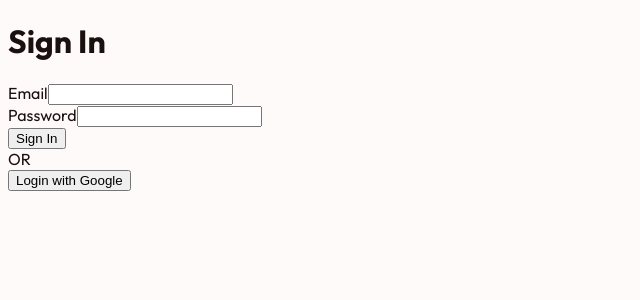
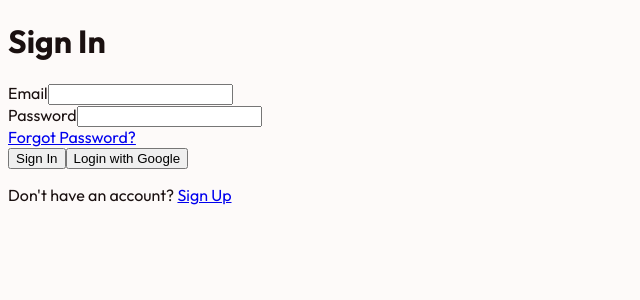
Before and after one commit to teckann/JomBeli, a Next.js app: page /signin in a window 1280 px wide. Shown: the top 300 px of the page, without its empty margins (0-640 px from the left). Built offline with nearby package versions, Linux system fonts and the light colour scheme.

Commit message:
test: testing the login function, global css, module css implementation

```diff
--- a/app/_components/LoginButton.jsx
+++ /dev/null
@@ -1,7 +0,0 @@
-"use client";
-
-import { signInWithGoogleAction } from "../_lib/actions";
-
-export default function LoginButton() {
-  return <button onClick={() => signInWithGoogleAction()}>Login with Google</button>;
-}
--- a/app/_components/LoginForm.jsx
+++ /dev/null
@@ -1,21 +0,0 @@
-"use client";
-
-import { signInWithEmailAction } from "../_lib/actions";
-
-export default function LoginForm() {
-  return (
-    <form action={signInWithEmailAction}>
-      <div>
-        <label htmlFor="email">Email</label>
-        <input type="email" id="email" name="email" required />
-      </div>
-
-      <div>
-        <label htmlFor="password">Password</label>
-        <input type="password" id="password" name="password" required />
-      </div>
-
-      <button type="submit">Sign In</button>
-    </form>
-  );
-}
--- /dev/null
+++ b/app/_components/SignInForm.jsx
@@ -0,0 +1,36 @@
+"use client";
+
+import { signInWithEmailAction } from "../_lib/actions";
+import { signInWithGoogleAction } from "../_lib/actions";
+// import "@/app/_styles/globals.css";
+// import styles from "./SignInForm.module.css";
+
+export default function SignInForm() {
+  return (
+    <form action={signInWithEmailAction}>
+      <div>
+        <label>Email</label>
+        <input type="email" id="email" name="email" required />
+      </div>
+
+      <div>
+        <label>Password</label>
+        <input type="password" id="password" name="password" required />
+      </div>
+
+      <div>
+        <a href="#">Forgot Password?</a>
+      </div>
+
+      <button type="submit">Sign In</button>
+
+      <button onClick={() => signInWithGoogleAction()}>
+        Login with Google
+      </button>
+
+      <p>
+        Don&apos;t have an account? <a href="#">Sign Up</a>
+      </p>
+    </form>
+  );
+}
--- a/app/page.jsx
+++ b/app/page.jsx
@@ -1,4 +1,4 @@
-import LogoutButton from "./_components/LogoutButton";
+import SignOutButton from "./_components/SignOutButton";
 import ThemeToggleButton from "./_components/ThemeToggleButton";
 import { getUser } from "./_lib/auth";
 import { getUserInfo } from "./_lib/data-services";
@@ -31,7 +31,7 @@ export default async function Home() {
         Email: <span>{user.email}</span>
       </p>
 
-      <LogoutButton />
+      <SignOutButton />
       <br />
       <ThemeToggleButton />
     </div>
--- a/app/signin/page.jsx
+++ b/app/signin/page.jsx
@@ -1,5 +1,4 @@
-import LoginButton from "../_components/LoginButton";
-import LoginForm from "../_components/LoginForm";
+import SignInForm from "../_components/SignInForm";
 
 async function page({ searchParams }) {
   const { error, message } = await searchParams;
@@ -7,12 +6,7 @@ async function page({ searchParams }) {
   return (
     <div>
       <h1>Sign In</h1>
-
-      <LoginForm />
-
-      <div>OR</div>
-
-      <LoginButton />
+      <SignInForm />
     </div>
   );
 }
--- a/package.json
+++ b/package.json
@@ -11,6 +11,7 @@
   "dependencies": {
     "@supabase/ssr": "^0.10.2",
     "@supabase/supabase-js": "^2.105.1",
+    "bcrypt": "^6.0.0",
     "next": "16.2.4",
     "next-themes": "^0.4.6",
     "react": "19.2.4",
```
Also changed, not shown: app/_components/GoogleLoginButton.jsx (added, +9 -0 lines), app/_components/LogoutButton.jsx (deleted, +0 -7 lines), app/_components/SignOutButton.jsx (added, +7 -0 lines), app/_lib/bcrypt.js (added, +12 -0 lines), app/_components/SignInForm.module.css (added), 1 other file (tests, documents, lock files or other folders).
